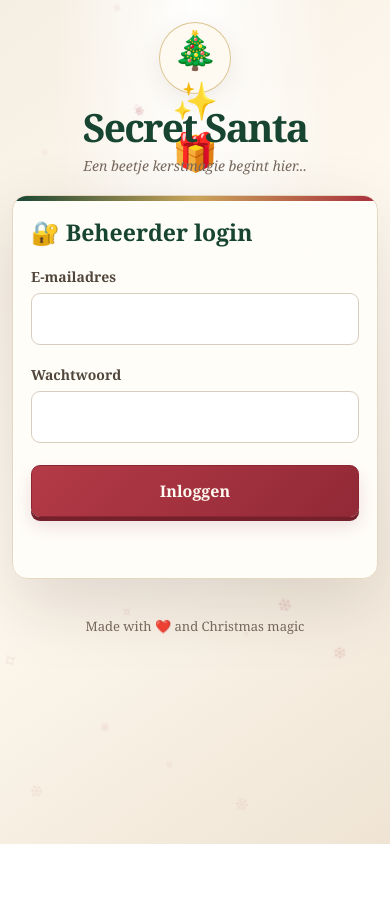
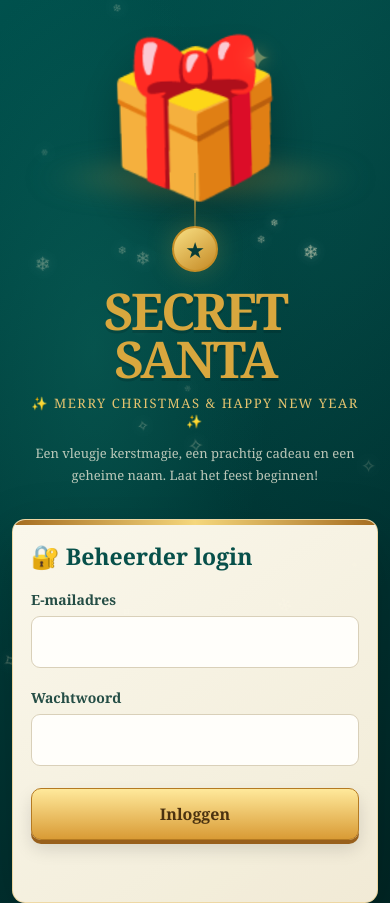
Before and after one commit to nicotricarico11/secret-santa, a website: page index.html in a window 390 px wide. Shown: the top 903 px of the page. Before the commit the page ends 844 px from the top, so only its background shows below. Drawn offline with nearby package versions, Linux system fonts and the light colour scheme.

Commit message:
Refactor styles and update header layout
Updated styles and layout for improved design and responsiveness. Enhanced header section with new elements and adjusted color schemes.

```diff
--- a/index.html
+++ b/index.html
@@ -10,19 +10,16 @@
 
   <style>
     :root {
-      --green: #174532;
-      --green-deep: #102f23;
-      --green-light: #2c6848;
+      --teal: #004b49;
+      --teal-deep: #002f2e;
+      --teal-dark: #002523;
+      --gold: #d6a83f;
+      --gold-light: #f7df8a;
+      --cream: #fff8e8;
       --red: #a92f3d;
-      --red-deep: #852331;
-      --gold: #c9a45a;
-      --cream: #fffaf1;
-      --ink: #332d28;
-      --muted: #81766b;
-      --line: #eadfce;
-      --shadow: 0 24px 70px rgba(54, 28, 23, .15);
+      --ink: #193c38;
+      --muted: #667c75;
     }
-
     * { box-sizing: border-box; }
     html { min-height: 100%; }
     body {
@@ -31,192 +28,193 @@
       overflow-x: hidden;
       margin: 0;
       min-height: 100vh;
-      padding: 34px 16px 46px;
-      color: var(--ink);
+      padding: 30px 18px 48px;
+      color: var(--cream);
       font-family: Georgia, "Times New Roman", serif;
       background:
-        radial-gradient(ellipse at 50% 0%, rgba(255,255,255,.96), transparent 52%),
-        linear-gradient(145deg, #f5eee2, #fffaf1 48%, #efe4d4);
+        radial-gradient(ellipse at 24% 35%, rgba(17,116,103,.35), transparent 42%),
+        radial-gradient(ellipse at 85% 10%, rgba(10,92,86,.3), transparent 40%),
+        linear-gradient(145deg, #00514d, var(--teal-deep) 72%, #002321);
     }
-    .snow {
-      position: fixed;
-      z-index: 0;
-      inset: -12vh 0 0;
-      overflow: hidden;
-      pointer-events: none;
-    }
+    .snow { position: fixed; z-index: 0; inset: -12vh 0 0; overflow: hidden; pointer-events: none; }
     .snowflake {
-      position: absolute;
-      top: -12px;
-      left: var(--x);
-      color: rgba(169,47,61,.24);
-      font-size: var(--size);
-      opacity: var(--opacity);
+      position: absolute; top: -12px; left: var(--x); color: rgba(255,244,208,.75);
+      font-size: var(--size); opacity: var(--opacity);
+      text-shadow: 0 0 10px rgba(255,255,255,.3);
       animation: snowfall var(--duration) linear var(--delay) infinite;
     }
     @keyframes snowfall {
       0% { transform: translate3d(0,-5vh,0) rotate(0deg); }
       100% { transform: translate3d(var(--drift),115vh,0) rotate(300deg); }
     }
-    .container { position: relative; z-index: 1; width: min(100%, 680px); margin: 8px auto 0; }
-    header { position: relative; text-align: center; margin: 0 auto 27px; }
-    .tree {
+    .container { position: relative; z-index: 1; width: min(100%, 1050px); margin: 0 auto; }
+    header {
+      display: grid;
+      grid-template-columns: minmax(0, 1.08fr) minmax(0, .92fr);
+      align-items: center;
+      gap: clamp(24px, 6vw, 76px);
+      min-height: 390px;
+      margin: 0 auto 28px;
+      padding: 10px 3%;
+    }
+    .hero-art {
+      position: relative;
+      display: grid;
+      place-items: center;
+      min-height: 330px;
+      isolation: isolate;
+    }
+    .hero-art::before {
+      position: absolute; z-index: -1; bottom: 5%; left: 7%; right: 4%; height: 22%;
+      content: ""; border-radius: 50%;
+      background: radial-gradient(ellipse, rgba(237,183,68,.45), rgba(13,105,91,.05) 68%, transparent 75%);
+      filter: blur(12px);
+    }
+    .hero-gift {
+      position: relative;
+      display: grid;
+      place-items: center;
+      width: clamp(220px, 34vw, 360px);
+      aspect-ratio: 1;
+      font-size: clamp(150px, 25vw, 270px);
+      line-height: 1;
+      filter: drop-shadow(0 24px 24px rgba(0,0,0,.28));
+      animation: gift-float 4.5s ease-in-out infinite;
+    }
+    .hero-gift::after {
+      position: absolute; top: 12%; right: 8%;
+      content: "✦"; color: var(--gold-light); font-size: 38px;
+      text-shadow: 0 0 20px #f9d66f; animation: sparkle 2.5s ease-in-out infinite;
+    }
+    @keyframes gift-float { 0%,100% { transform: translateY(0) rotate(-2deg); } 50% { transform: translateY(-10px) rotate(1deg); } }
+    @keyframes sparkle { 0%,100% { opacity: .45; transform: scale(.8) rotate(0); } 50% { opacity: 1; transform: scale(1.2) rotate(18deg); } }
+    .hero-copy { position: relative; text-align: center; padding: 30px 12px; }
+    .ornament {
+      position: relative;
       display: inline-grid;
       place-items: center;
-      width: 82px;
-      height: 82px;
-      margin-bottom: 8px;
-      border: 1px solid rgba(201,164,90,.62);
+      width: 58px; height: 58px;
+      margin: 0 auto 20px;
+      border: 2px solid #c68f27;
       border-radius: 50%;
-      background: #fffaf1;
-      box-shadow: 0 8px 24px rgba(85,55,37,.09);
-      font-size: 42px;
+      color: #073d38;
+      background: linear-gradient(145deg, #f8df83, #c58a25);
+      box-shadow: 0 0 28px rgba(232,179,65,.24);
+      font-size: 28px;
+    }
+    .ornament::before {
+      position: absolute; bottom: 100%; left: 50%;
+      width: 2px; height: 125px;
+      content: ""; background: linear-gradient(#d4a13b, rgba(212,161,59,.3));
+      transform: translateX(-50%);
     }
     h1 {
-      margin: 5px 0 8px;
-      color: var(--green);
-      font-size: clamp(39px, 9vw, 57px);
-      line-height: 1.05;
-      letter-spacing: -.045em;
+      margin: 0;
+      color: #d8a73e;
+      font-size: clamp(48px, 7vw, 82px);
+      line-height: .94;
+      letter-spacing: -.055em;
+      text-transform: uppercase;
+      text-shadow: 0 3px 0 rgba(0,0,0,.12);
     }
-    .subtitle { margin: 0; color: #77695e; font-size: 16px; font-style: italic; }
+    .subtitle {
+      margin: 18px auto 0;
+      color: #e4c36f;
+      font-size: clamp(15px, 2vw, 20px);
+      letter-spacing: .12em;
+      text-transform: uppercase;
+    }
+    .hero-note {
+      max-width: 370px;
+      margin: 18px auto 0;
+      color: rgba(245,241,222,.76);
+      font-size: 14px;
+      line-height: 1.7;
+    }
     .card {
       position: relative;
-      margin-bottom: 20px;
+      width: min(100%, 700px);
+      margin: 0 auto 22px;
       padding: clamp(22px, 5vw, 36px);
       overflow: hidden;
       color: var(--ink);
-      border: 1px solid #e6d7c1;
-      border-radius: 18px;
-      background: rgba(255,253,248,.97);
-      box-shadow: var(--shadow);
+      border: 1px solid rgba(230,193,111,.55);
+      border-radius: 15px;
+      background: linear-gradient(145deg, rgba(255,251,239,.98), rgba(246,239,218,.98));
+      box-shadow: 0 22px 60px rgba(0,0,0,.24), inset 0 1px rgba(255,255,255,.8);
     }
     .card::before {
-      position: absolute;
-      top: 0; left: 0; right: 0;
-      height: 5px;
-      content: "";
-      background: linear-gradient(90deg, var(--green), var(--gold), var(--red));
+      position: absolute; top: 0; left: 0; right: 0; height: 5px;
+      content: ""; background: linear-gradient(90deg, #a56c20, #f5d77c, #a56c20);
     }
-    h2 { margin: 0 0 13px; color: var(--green); font-size: clamp(23px, 5vw, 29px); line-height: 1.2; }
+    h2 { margin: 0 0 13px; color: #07504a; font-size: clamp(23px, 5vw, 29px); line-height: 1.2; }
     #adminPage > p { color: var(--muted); }
-    label { display: block; margin: 20px 0 7px; color: #51463c; font-size: 14px; font-weight: 700; }
+    label { display: block; margin: 20px 0 7px; color: #244d45; font-size: 14px; font-weight: 700; }
     input, textarea {
-      display: block;
-      width: 100%;
-      margin: 0 0 10px;
-      padding: 14px 15px;
-      color: var(--ink);
-      border: 1px solid #d9cdbd;
-      border-radius: 9px;
-      outline: none;
-      background: #fff;
-      font: inherit;
-      font-size: 16px;
+      display: block; width: 100%; margin: 0 0 10px; padding: 14px 15px;
+      color: #203d38; border: 1px solid #d9d0b9; border-radius: 9px;
+      outline: none; background: #fffefa; font: inherit; font-size: 16px;
       transition: border-color .18s, box-shadow .18s;
     }
-    input:focus, textarea:focus { border-color: var(--green-light); box-shadow: 0 0 0 3px rgba(44,104,72,.12); }
+    input:focus, textarea:focus { border-color: #28766b; box-shadow: 0 0 0 3px rgba(40,118,107,.13); }
     textarea { min-height: 132px; resize: vertical; line-height: 1.55; }
-    input::placeholder, textarea::placeholder { color: #aaa096; }
+    input::placeholder, textarea::placeholder { color: #a59e8c; }
     button {
-      display: inline-flex;
-      align-items: center;
-      justify-content: center;
-      gap: 9px;
-      width: 100%;
-      min-height: 50px;
-      margin-top: 12px;
-      padding: 14px 18px;
-      color: #fffaf1;
-      border: 1px solid #8c2633;
-      border-radius: 9px;
-      background: linear-gradient(135deg, #b43a47, #922936);
-      box-shadow: 0 4px 0 #74212b, 0 9px 18px rgba(125,35,47,.14);
-      font: inherit;
-      font-size: 16px;
-      font-weight: 700;
-      cursor: pointer;
-      transition: transform .16s, filter .16s;
-      -webkit-tap-highlight-color: transparent;
+      display: inline-flex; align-items: center; justify-content: center; gap: 9px;
+      width: 100%; min-height: 50px; margin-top: 12px; padding: 14px 18px;
+      color: #4b3210; border: 1px solid #b47a22; border-radius: 10px;
+      background: linear-gradient(180deg, #ffe99b, #d99b35);
+      box-shadow: 0 4px 0 #98601c, 0 9px 18px rgba(0,0,0,.13);
+      font: inherit; font-size: 16px; font-weight: 700; cursor: pointer;
+      transition: transform .16s, filter .16s; -webkit-tap-highlight-color: transparent;
     }
     button:hover { filter: brightness(1.06); transform: translateY(-1px); }
     button:active { transform: translateY(2px); }
-    button:focus-visible, a:focus-visible { outline: 3px solid #c9a45a; outline-offset: 3px; }
+    button:focus-visible, a:focus-visible { outline: 3px solid #d7a63f; outline-offset: 3px; }
     button:disabled { opacity: .55; cursor: wait; transform: none; }
     .secondary {
-      color: #fff;
-      border-color: #174532;
-      background: linear-gradient(135deg, #286246, #174532);
-      box-shadow: 0 4px 0 #102f23, 0 9px 18px rgba(16,47,35,.12);
+      color: #fff8e8; border-color: #06433e;
+      background: linear-gradient(135deg, #0b655c, #03413d);
+      box-shadow: 0 4px 0 #002f2e, 0 9px 18px rgba(0,0,0,.13);
     }
-    .small { margin: 4px 0 16px; color: var(--muted); font-size: 13px; line-height: 1.55; }
-    .status { min-height: 1.3em; margin: 14px 0 4px; color: var(--red); font-weight: 700; line-height: 1.5; }
+    .small { margin: 4px 0 16px; color: #71817a; font-size: 13px; line-height: 1.55; }
+    .status { min-height: 1.3em; margin: 14px 0 4px; color: #a52e3b; font-weight: 700; line-height: 1.5; }
     .hidden { display: none !important; }
     .result { text-align: center; padding-top: 34px; }
     .present {
-      position: relative;
-      display: grid;
-      place-items: center;
-      width: 142px;
-      height: 142px;
-      margin: 8px auto 22px;
-      border: 1px solid #e4cf9f;
-      border-radius: 50%;
-      background: radial-gradient(circle, #fffdf8 0%, #f4ead6 72%, #ead8b7 100%);
-      box-shadow: 0 12px 30px rgba(107,73,34,.12);
-      font-size: 76px;
+      display: grid; place-items: center; width: 142px; height: 142px; margin: 8px auto 22px;
+      border: 1px solid #d4ae5b; border-radius: 50%;
+      background: radial-gradient(circle, #fffdf5 0%, #f5e7bd 72%, #e2c477 100%);
+      box-shadow: 0 12px 30px rgba(107,73,34,.16); font-size: 76px;
     }
     .gift-button {
-      width: min(100%, 320px);
-      min-height: 56px;
-      margin: 8px auto 18px;
-      border-color: #174532;
-      background: linear-gradient(135deg, #286246, #174532);
-      box-shadow: 0 4px 0 #102f23, 0 9px 18px rgba(16,47,35,.14);
-      animation: gift-bob 2.8s ease-in-out infinite;
+      width: min(100%, 320px); min-height: 56px; margin: 8px auto 18px;
+      animation: gift-float 2.8s ease-in-out infinite;
     }
-    @keyframes gift-bob {
-      0%,100% { transform: translateY(0); }
-      50% { transform: translateY(-4px); }
-    }
-    .result-name {
-      margin: 22px 0;
-      color: var(--red);
-      font-size: clamp(31px, 8vw, 48px);
-      font-weight: 700;
-      overflow-wrap: anywhere;
-    }
-    .link-row {
-      margin: 12px 0;
-      padding: 15px;
-      border: 1px solid var(--line);
-      border-radius: 11px;
-      background: #fff;
-      overflow-wrap: anywhere;
-    }
-    .link-row strong { color: var(--green); }
-    .link-row a { display: inline-block; margin-top: 8px; color: #17623d; font-weight: 700; text-underline-offset: 3px; }
+    .result-name { margin: 22px 0; color: #a52e3b; font-size: clamp(31px, 8vw, 48px); font-weight: 700; overflow-wrap: anywhere; }
+    .link-row { margin: 12px 0; padding: 15px; border: 1px solid #e1d6bd; border-radius: 11px; background: #fffefa; overflow-wrap: anywhere; }
+    .link-row strong { color: #07504a; }
+    .link-row a { display: inline-block; margin-top: 8px; color: #126b53; font-weight: 700; text-underline-offset: 3px; }
     .link-row p { color: #71675d; font-size: 13px; line-height: 1.5; }
-    footer { padding: 10px 8px 0; color: #796b5f; text-align: center; font-size: 13px; }
+    footer { padding: 10px 8px 0; color: rgba(245,241,222,.7); text-align: center; font-size: 13px; }
     footer p { margin: 8px 0; }
-
-    @media (max-width: 520px) {
-      body { padding: 20px 12px 30px; }
-      .container { margin-top: 2px; }
-      header { margin-bottom: 20px; }
-      .tree { width: 72px; height: 72px; font-size: 37px; }
-      .subtitle { font-size: 14px; }
-      .card { border-radius: 15px; padding: 23px 18px; }
+    @media (max-width: 700px) {
+      body { padding: 18px 12px 30px; }
+      header { grid-template-columns: 1fr; gap: 0; min-height: 0; margin-bottom: 20px; padding: 0; }
+      .hero-art { min-height: 190px; }
+      .hero-gift { width: 190px; font-size: 150px; }
+      .hero-copy { padding: 18px 8px 12px; }
+      .ornament { width: 46px; height: 46px; margin-bottom: 15px; font-size: 22px; }
+      .ornament::before { height: 55px; }
+      h1 { font-size: clamp(44px, 13vw, 66px); }
+      .subtitle { margin-top: 12px; font-size: 13px; }
+      .hero-note { margin-top: 12px; font-size: 13px; }
+      .card { border-radius: 13px; padding: 23px 18px; }
       textarea { min-height: 118px; }
       button { min-height: 52px; }
     }
     @media (prefers-reduced-motion: reduce) {
-      *, *::before, *::after {
-        scroll-behavior: auto !important;
-        animation-duration: .01ms !important;
-        animation-iteration-count: 1 !important;
-        transition-duration: .01ms !important;
-      }
+      *, *::before, *::after { scroll-behavior: auto !important; animation-duration: .01ms !important; animation-iteration-count: 1 !important; transition-duration: .01ms !important; }
     }
   </style>
 </head>
@@ -226,9 +224,15 @@
 <div class="container">
 
   <header>
-    <div class="tree">🎄✨🎁</div>
-    <h1>Secret Santa</h1>
-    <p class="subtitle">Een beetje kerstmagie begint hier...</p>
+    <div class="hero-art" aria-hidden="true">
+      <div class="hero-gift">🎁</div>
+    </div>
+    <div class="hero-copy">
+      <div class="ornament" aria-hidden="true">★</div>
+      <h1>Secret<br>Santa</h1>
+      <p class="subtitle">✨ Merry Christmas &amp; Happy New Year ✨</p>
+      <p class="hero-note">Een vleugje kerstmagie, een prachtig cadeau en een geheime naam. Laat het feest beginnen!</p>
+    </div>
   </header>
 
   <!-- PERSOONLIJK RESULTAAT -->
```
